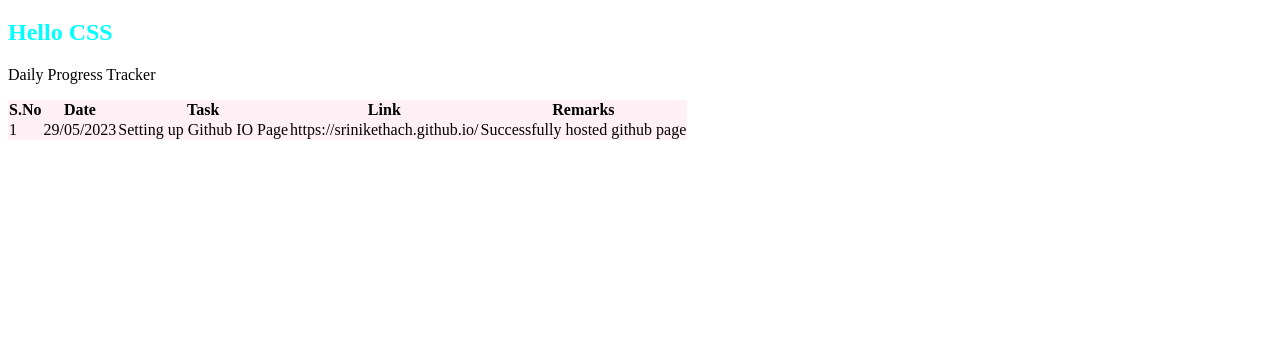
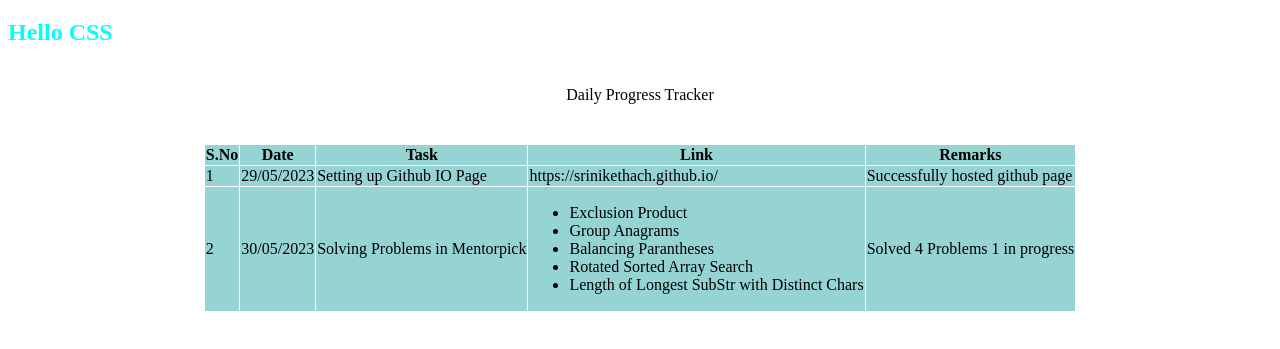
Before and after one commit to SrinikethaCh/SrinikethaCh.github.io, a plain HTML site: page index.html in a window 1280 px wide. Shown: the part 61-410 px from the top of the page. Drawn offline with Linux system fonts and the light colour scheme.

Commit message:
Updated May 30 Task

```diff
--- a/index.html
+++ b/index.html
@@ -10,7 +10,7 @@
 <body>
     <h1>Hello HTML</h1>
     <h2>Hello CSS</h2>
-    <p>Daily Progress Tracker</p>
+    <p><center>Daily Progress Tracker</p>
     <table>
         <tr>
             <th>S.No</th>
@@ -26,6 +26,19 @@
             <td>https://srinikethach.github.io/</td>
             <td>Successfully hosted github page</td>
         </tr>
+        <tr>
+            <td>2</td>
+            <td>30/05/2023</td>
+            <td>Solving Problems in Mentorpick</td>
+            <td><ul>
+                <li>Exclusion Product</li>
+                <li>Group Anagrams</li>
+                <li>Balancing Parantheses</li>
+                <li>Rotated Sorted Array Search</li>
+                <li>Length of Longest SubStr with Distinct Chars</li>
+            </ul></td>
+            <td>Solved 4 Problems 1 in progress</td>
+        </tr>
     </table>
     <script src="script.js"></script>
 
--- a/style.css
+++ b/style.css
@@ -2,9 +2,14 @@ h2{
     color: aqua;
 }
 table, th, td {
-    border: 1px black;
+    border: 1px solid white;
     border-collapse: collapse;
-  }
-  th, td {
-    background-color: lavenderblush;
-  }
+}
+th, td {
+    background-color: #96D4D4;
+}
+p{
+    text-align: center;
+    font-size: 5ch;
+    text-emphasis-color: red;
+}
```
